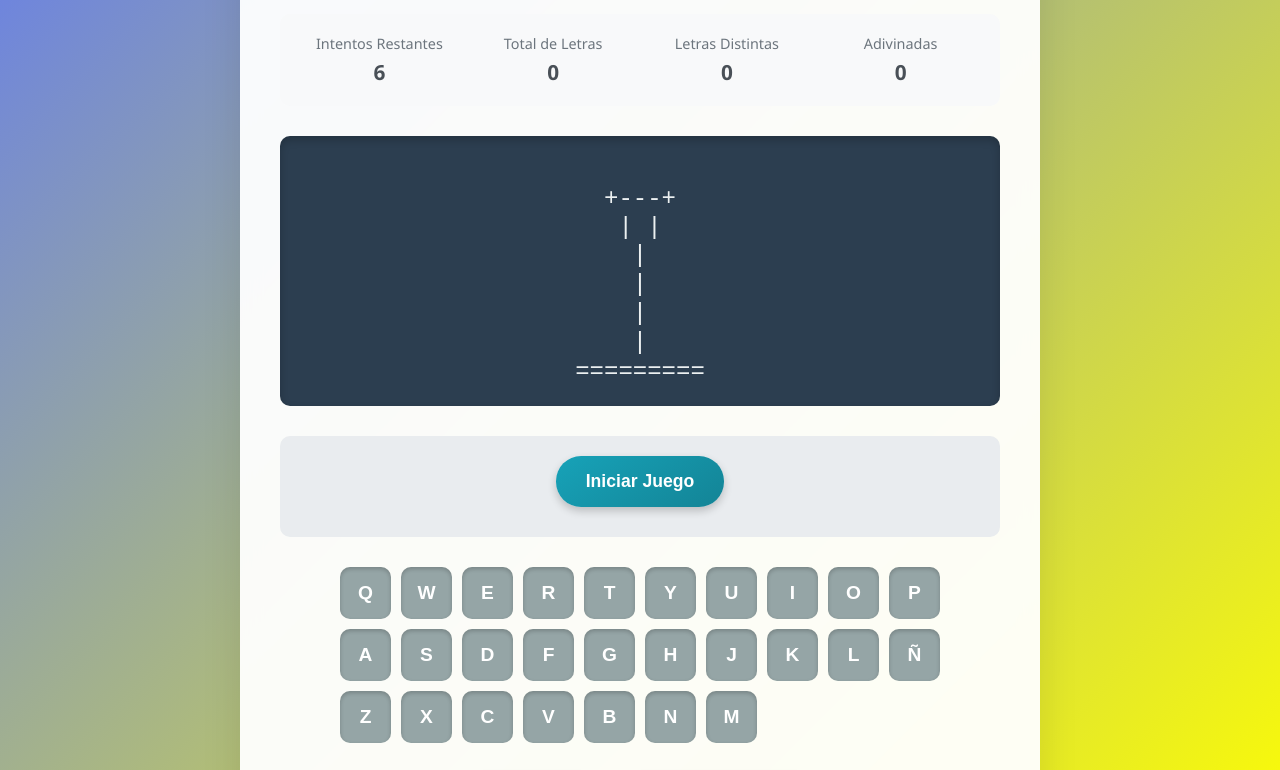
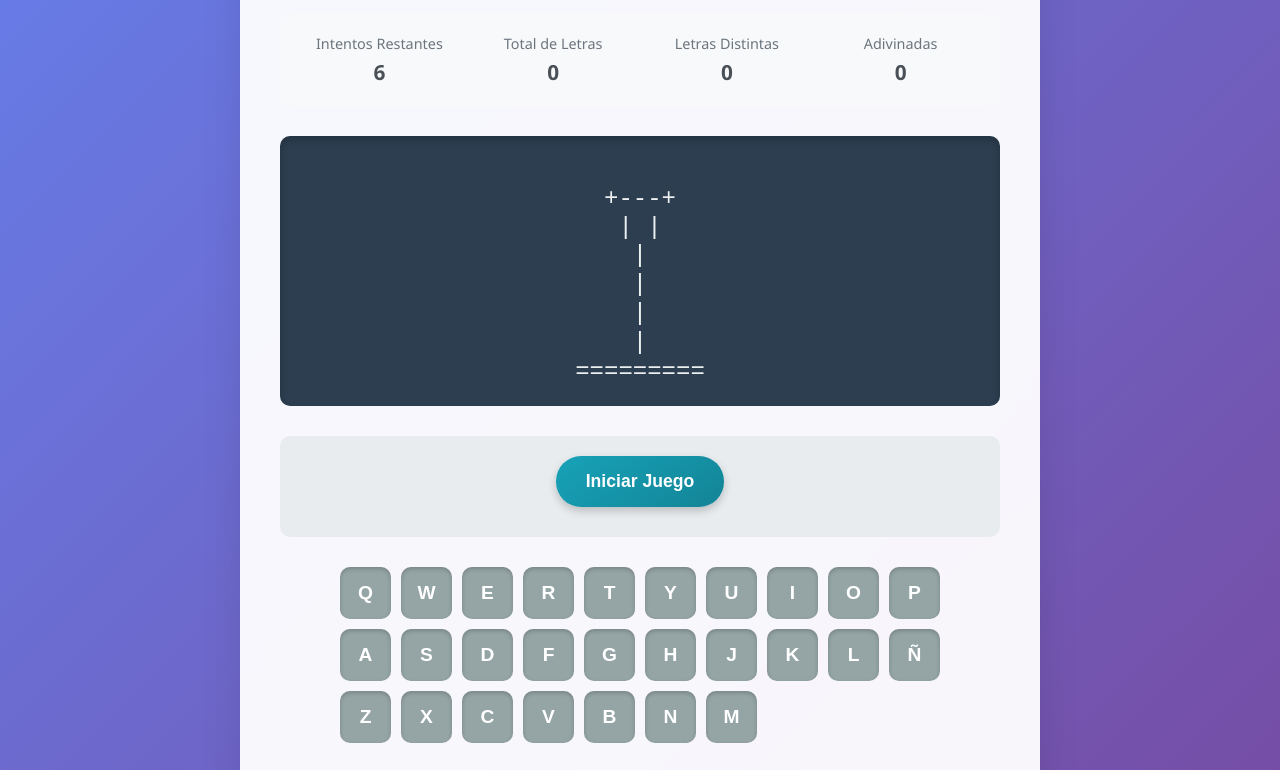
Before and after one commit to Agustin-Caucino/Agiles-grupo-4, a website: page index.html in a window 1280 px wide. Shown: the part 131-901 px from the top of the page. Drawn offline with Linux system fonts and the light colour scheme.

Commit message:
return proper bg color

```diff
--- a/styles.css
+++ b/styles.css
@@ -6,7 +6,7 @@
 
 body {
   font-family: 'Segoe UI', Tahoma, Geneva, Verdana, sans-serif;
-  background: linear-gradient(135deg, #667eea 0%, yellow 100%);
+  background: linear-gradient(135deg, #667eea 0%, #764ba2 100%);
   min-height: 100vh;
   display: flex;
   justify-content: center;
```
